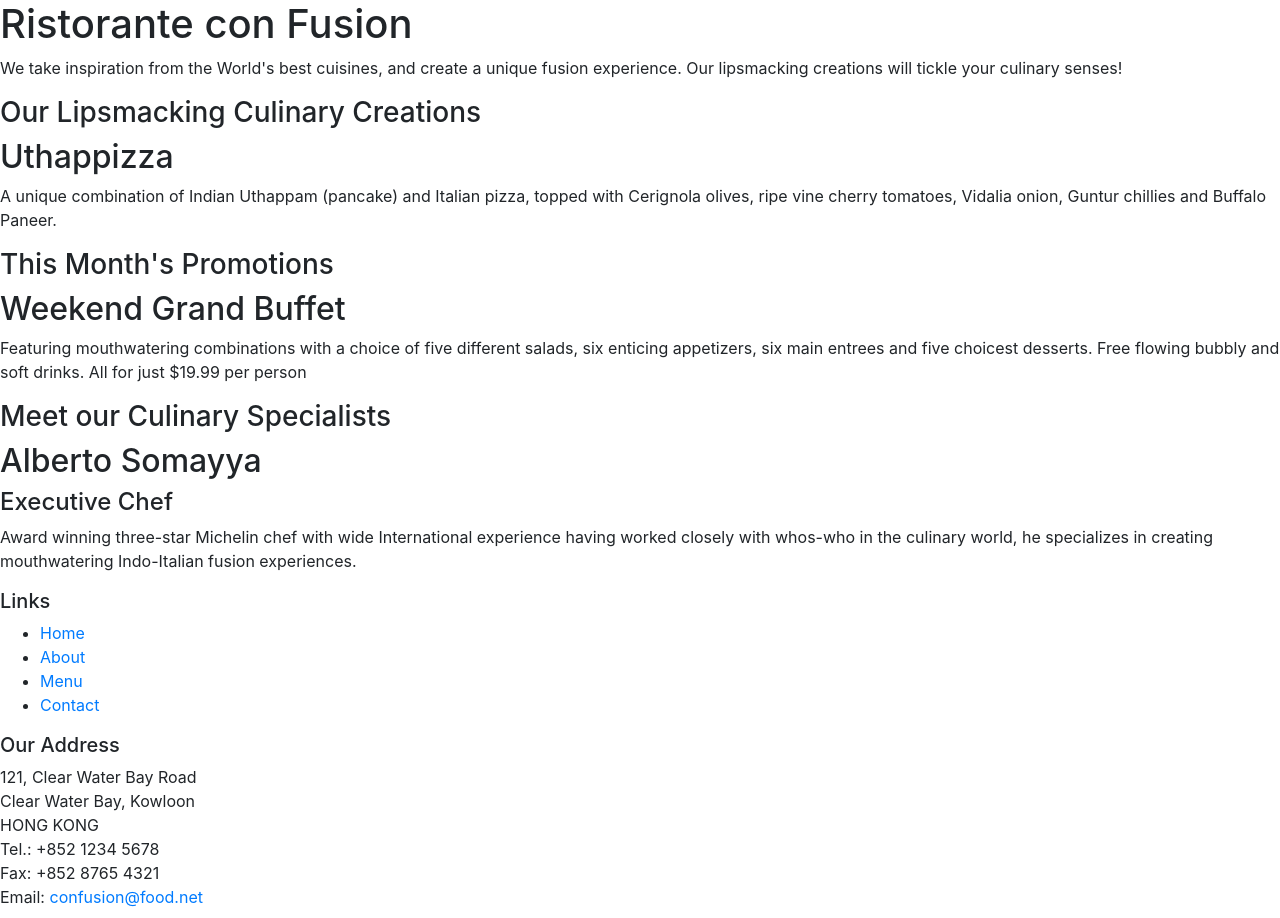
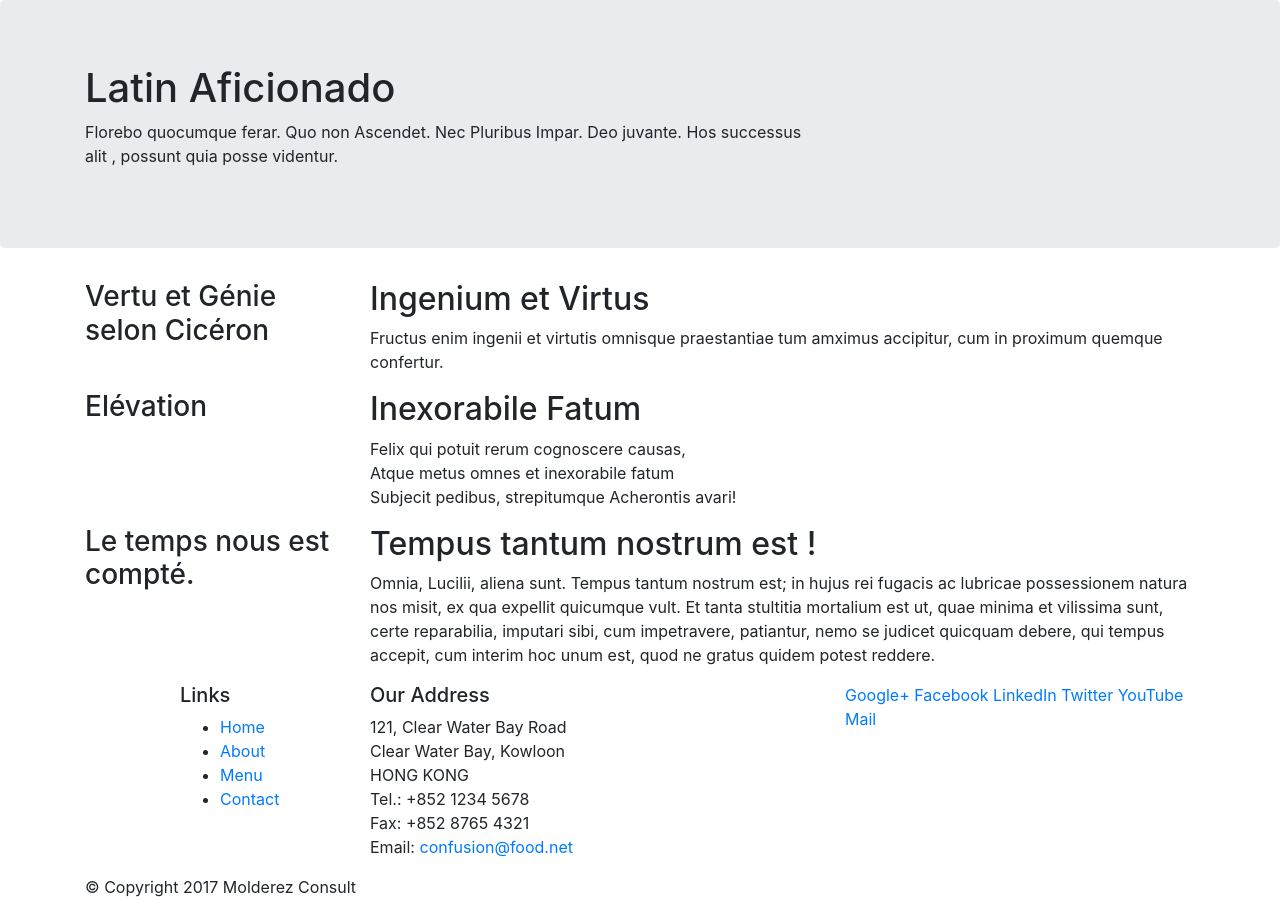
Before and after one commit to jfmolderez/myWebSite, a website: page index.html in a window 1280 px wide. Shown: the top 918 px of the page. Drawn offline with nearby package versions, Linux system fonts and the light colour scheme.

Commit message:
Bootstrap Grid - Part 1

```diff
--- a/index.html
+++ b/index.html
@@ -14,57 +14,59 @@
 
 <body>
 
-    <header>
-        <div>
-            <div>
-                <div>
-                    <h1>Ristorante con Fusion</h1>
-                    <p>We take inspiration from the World's best cuisines, and create a unique fusion experience. Our lipsmacking creations will tickle your culinary senses!</p>
+    <header class="jumbotron">
+        <div class="container">
+            <div class="row">
+                <div class="col-12 col-sm-8">
+                    <h1>Latin Aficionado</h1>
+                    <p>Florebo quocumque ferar. Quo non Ascendet. Nec Pluribus Impar. Deo juvante. Hos successus alit , possunt quia posse videntur.</p>
                 </div>
-                <div>
+                <div class="col col-sm">
                 </div>
             </div>
         </div>
     </header>
 
-    <div>
-        <div>
-            <div>
-                <h3>Our Lipsmacking Culinary Creations</h3>
+    <div class="container">
+        <div class="row">
+            <div class="col-sm-4 push-sm-8 col-md-3 push-md-9">
+                <h3>Vertu et Génie selon Cicéron</h3>
             </div>
-            <div>
-                <h2>Uthappizza</h2>
-                <p>A unique combination of Indian Uthappam (pancake) and Italian pizza, topped with Cerignola olives, ripe vine cherry tomatoes, Vidalia onion, Guntur chillies and Buffalo Paneer.</p>
+            <div class="col-sm pull-sm-4 col-md pull-md-3">
+                <h2>Ingenium et Virtus</h2>
+                <p> Fructus enim ingenii et virtutis omnisque praestantiae tum amximus accipitur, cum in proximum quemque confertur.</p>
             </div>
         </div>
 
 
-        <div>
-            <div>
-                <h3>This Month's Promotions</h3>
+        <div class="row">
+            <div class="col-sm-4 col-md-3">
+                <h3>Elévation</h3>
             </div>
-            <div>
-                <h2>Weekend Grand Buffet</h2>
-                <p>Featuring mouthwatering combinations with a choice of five different salads, six enticing appetizers, six main entrees and five choicest desserts. Free flowing bubbly and soft drinks. All for just $19.99 per person </p>
+            <div class="col-sm col-md">
+                <h2>Inexorabile Fatum</h2>
+                <p>Felix qui potuit rerum cognoscere causas,<br>
+                Atque metus omnes et inexorabile fatum <br>
+                Subjecit pedibus, strepitumque Acherontis avari!</p>
             </div>
         </div>
 
-        <div>
-            <div>
-                <h3>Meet our Culinary Specialists</h3>
+        <div class="row">
+            <div class="col-sm-4 push-sm-8 col-md-3 push-md-9">
+                <h3>Le temps nous est compté.</h3>
             </div>
-            <div>
-                <h2>Alberto Somayya</h2>
-                <h4>Executive Chef</h4>
-                <p>Award winning three-star Michelin chef with wide International experience having worked closely with whos-who in the culinary world, he specializes in creating mouthwatering Indo-Italian fusion experiences. </p>
+            <div class="col-sm pull-sm-4 col-md pull-md-3">
+                <h2>Tempus tantum nostrum est !</h2>
+                <p>Omnia, Lucilii, aliena sunt. Tempus tantum nostrum est; in hujus rei fugacis ac lubricae possessionem natura nos misit, ex qua expellit quicumque vult. Et tanta stultitia mortalium est ut, quae minima et vilissima sunt, certe reparabilia, imputari sibi, cum impetravere, patiantur, nemo se judicet quicquam debere, qui tempus accepit,
+                cum interim hoc unum est, quod ne gratus quidem potest reddere.</p>
             </div>
         </div>
     </div>
 
     <footer>
-        <div>
-            <div>
-                <div>
+        <div class="container">
+            <div class="row">
+                <div class="col-5 col-sm-2 offset-1">
                     <h5>Links</h5>
                     <ul>
                         <li><a href="#">Home</a></li>
@@ -73,7 +75,7 @@
                         <li><a href="#">Contact</a></li>
                     </ul>
                 </div>
-                <div>
+                <div class="col-6 col-sm-5">
                     <h5>Our Address</h5>
                     <address>
 		              121, Clear Water Bay Road<br>
@@ -84,7 +86,7 @@
 		              Email: <a href="mailto:confusion@food.net">confusion@food.net</a>
 		           </address>
                 </div>
-                <div>
+                <div class="col col-sm-4">
                     <div>
                         <a href="http://google.com/+">Google+</a>
                         <a href="http://www.facebook.com/profile.php?id=">Facebook</a>
@@ -95,8 +97,8 @@
                     </div>
                 </div>
            </div>
-           <div>
-                <div>
+           <div class="row">
+                <div class="col-auto">
                     <p>© Copyright 2017 Molderez Consult</p>
                 </div>
            </div>
```
